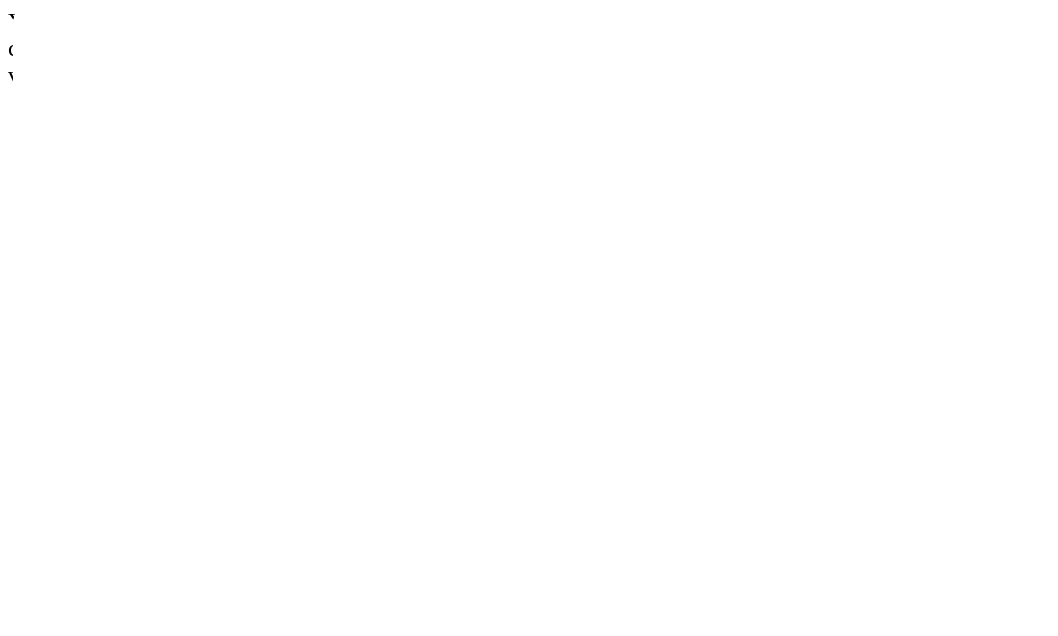
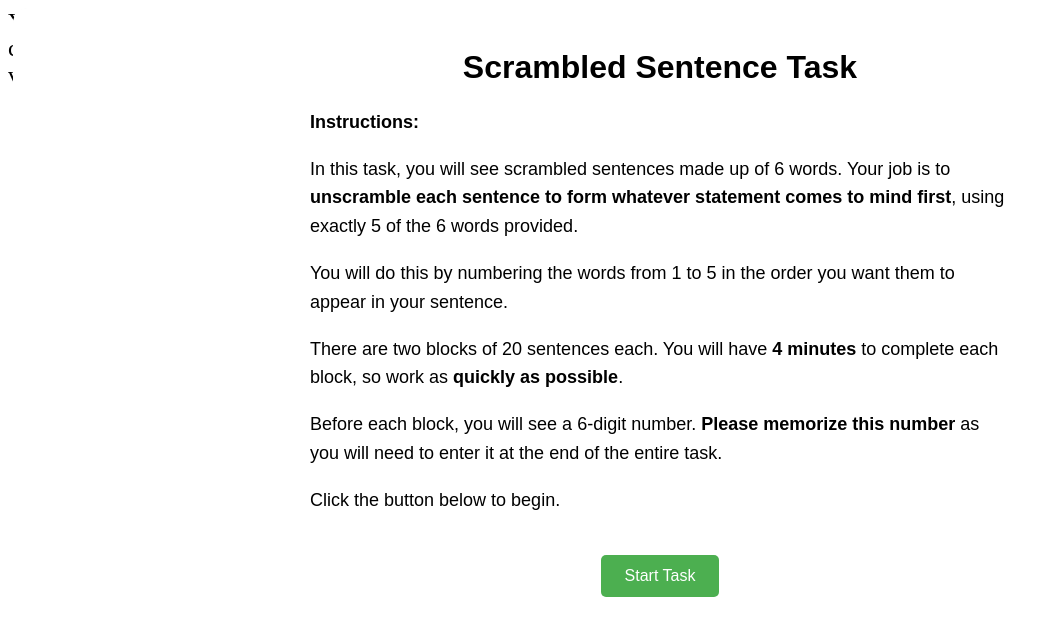
Before and after one commit to nus-cts-lab/Qualtrics-2025, a plain HTML site: page test.html in a window 1280 px wide. Shown: the whole page, without its empty margins (0-1058 px from the left). Drawn offline with nearby package versions, Linux system fonts and the light colour scheme.

Commit message:
Update js

```diff
--- a/test.html
+++ b/test.html
@@ -205,15 +205,32 @@
         fetch('./code/index.js')
             .then(response => response.text())
             .then(code => {
-                // Remove Qualtrics-specific parts and execute
-                const modifiedCode = code
-                    .replace(/Qualtrics\.SurveyEngine\.addOnload\(function \(\) \{/, '')
-                    .replace(/var qthis = this;/, '')
-                    .replace(/qthis\.hideNextButton\(\);/, '')
-                    .replace(/if \(window\.Qualtrics.*?\) \{/, 'if (true) {')
-                    .replace(/\}\);[\s]*Qualtrics\.SurveyEngine\.addOnReady.*$/s, '');
+                // Extract the initExp function content more carefully
+                const initExpStart = code.indexOf('function initExp() {');
+                const initExpEnd = code.lastIndexOf('showWelcomeScreen();') + 'showWelcomeScreen();'.length;
 
-                eval(modifiedCode);
+                if (initExpStart === -1 || initExpEnd === -1) {
+                    console.error("Could not find initExp function boundaries");
+                    return;
+                }
+
+                // Extract just the initExp function content (without the function declaration)
+                const functionStart = code.indexOf('{', initExpStart) + 1;
+                const initExpContent = code.substring(functionStart, initExpEnd);
+
+                // Extract the global function bindings
+                const globalBindingsStart = code.indexOf('// Make functions globally accessible');
+                const globalBindingsEnd = code.indexOf('showWelcomeScreen();', globalBindingsStart);
+                const globalBindings = code.substring(globalBindingsStart, globalBindingsEnd);
+
+                // Combine and execute
+                const executableCode = initExpContent + '\n' + globalBindings + '\nshowWelcomeScreen();';
+
+                console.log("Executing experiment code...");
+                eval(executableCode);
+            })
+            .catch(error => {
+                console.error("Error loading experiment code:", error);
             });
     </script>
 </body>
```
